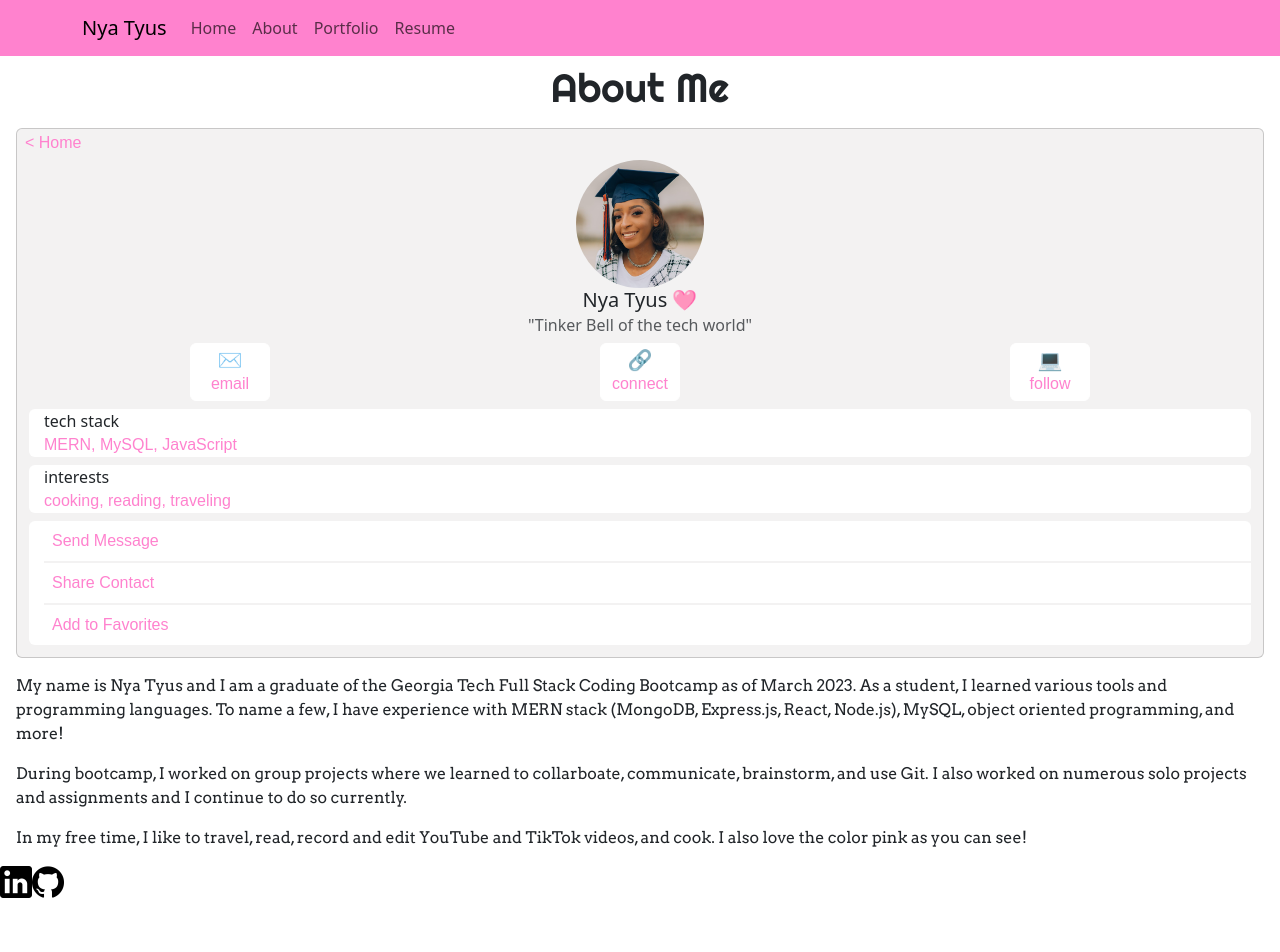
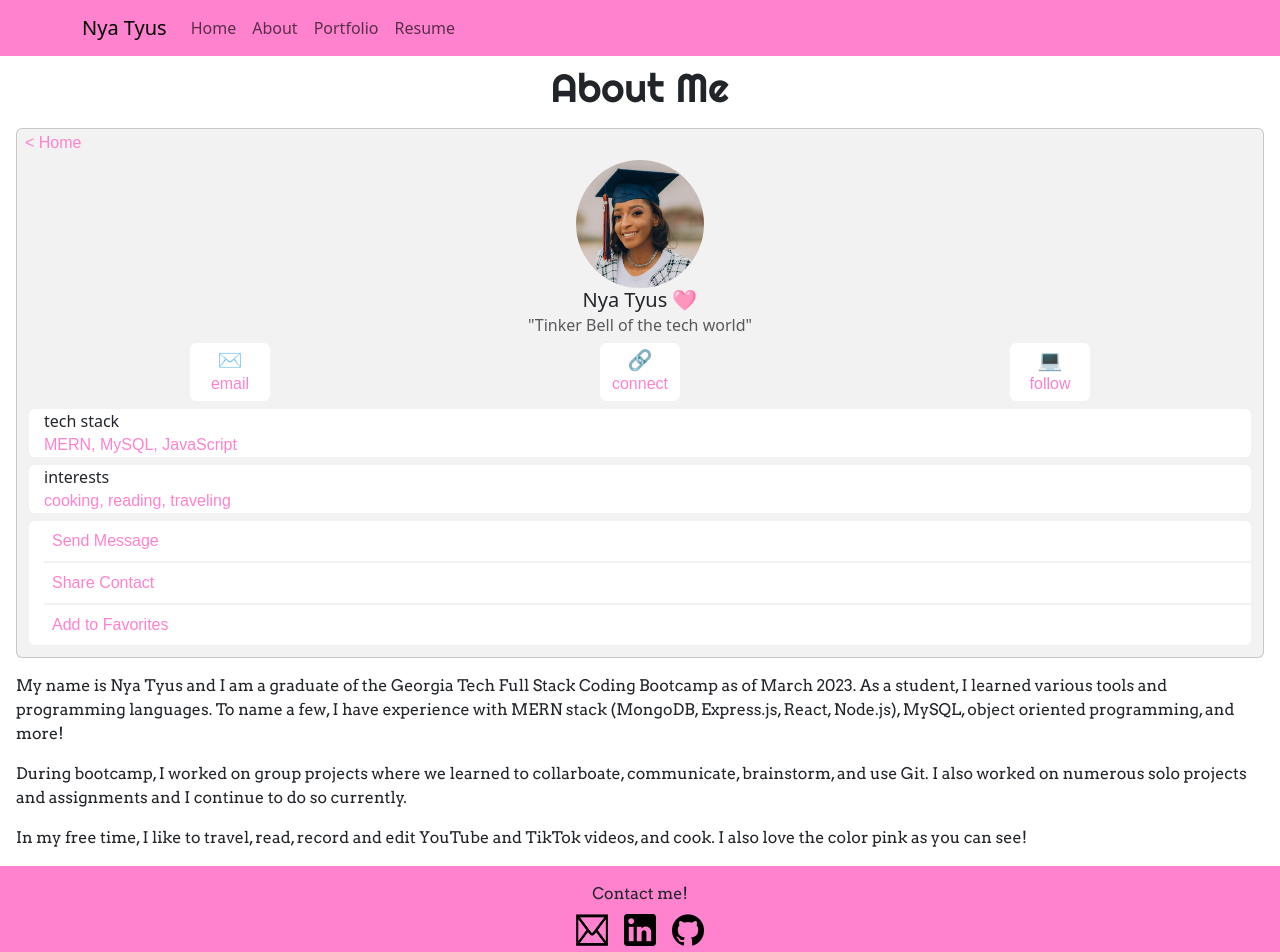
Before and after one commit to nyashanice/React-Portfolio, a React (Create React App) app: page /about in a window 1280 px wide. Shown: the top 952 px of the page. Before the commit the page ends 898 px from the top, so only its background shows below. Built offline with nearby package versions, Linux system fonts and the light colour scheme.

Commit message:
style footer

```diff
--- a/src/components/Footer.js
+++ b/src/components/Footer.js
@@ -1,21 +1,29 @@
 import React from "react";
-
-const styles = {
-  logoStyles: {
-    width: "2rem",
-  },
-};
+import { Link } from "react-router-dom";
+import "../styles/Footer.css";
 
 export default function Footer() {
   return (
-    <footer className="footer">
-      <div className="content has-text-centered">
-        <a href="https://www.linkedin.com/in/nyatyus/">
-          <img src="../images/linkedin.png" alt="LinkedIn logo" style={styles.logoStyles}></img>
-        </a>
-        <a href="https://github.com/nyashanice">
-          <img src="../../images/github.png" alt="GitHub logo" style={styles.logoStyles}></img>
-        </a>
+    <footer className="footer text-center p-3">
+      <div className="text-center footer-text">Contact me!</div>
+      <div className="">
+        <Link to="mailto:nyastyus@gmail.com">
+          <img src="../images/email.png" alt="" className="footer-logo m-2" />
+        </Link>
+        <Link to="https://www.linkedin.com/in/nyatyus/">
+          <img
+            src="../images/linkedin.png"
+            alt="LinkedIn logo"
+            className="footer-logo m-2"
+          />
+        </Link>
+        <Link to="https://github.com/nyashanice">
+          <img
+            src="../../images/github.png"
+            alt="GitHub logo"
+            className="footer-logo m-2"
+          />
+        </Link>
       </div>
     </footer>
   );
--- /dev/null
+++ b/src/styles/Footer.css
@@ -0,0 +1,12 @@
+.footer {
+    background-color: #FF82CE;
+}
+
+.footer-logo {
+    width: 2rem;
+    height: 2rem;
+}
+
+.footer-text {
+    font-family: "Arvo", serif;
+}
```
